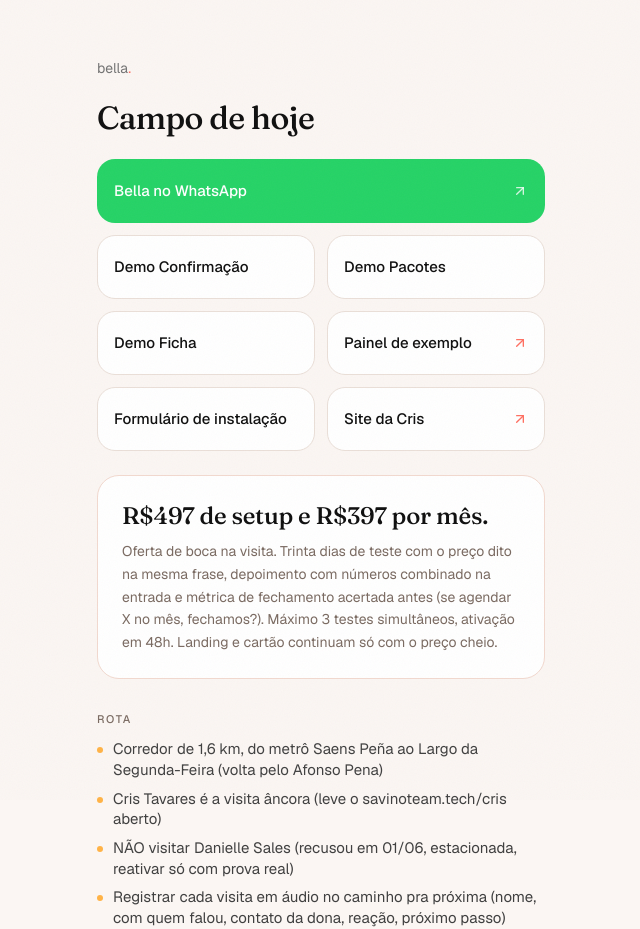
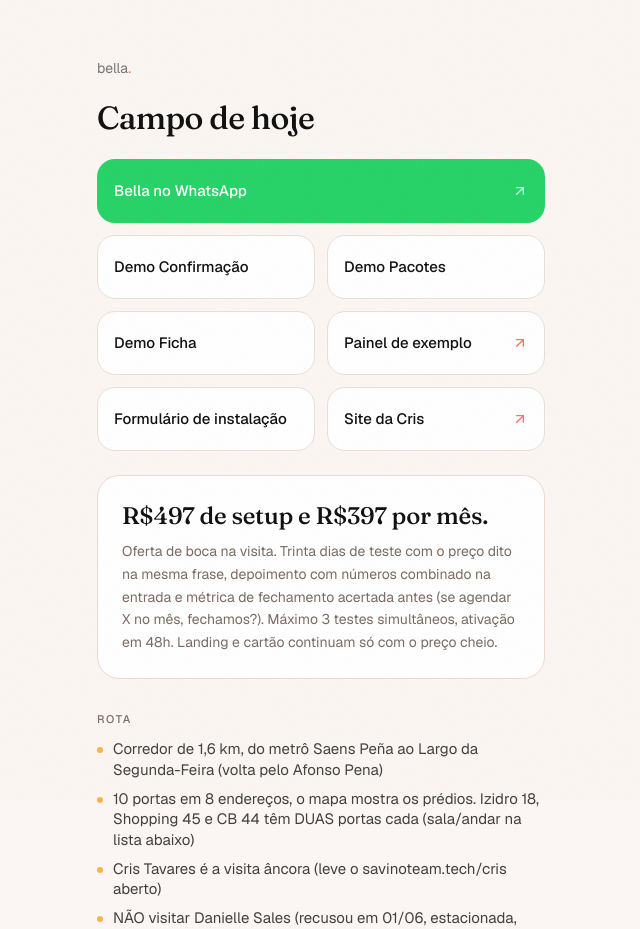
Before and after one commit to savinoo/bella-landing, a Next.js app: page /campo in a window 1280 px wide. Shown: the top 929 px of the page, without its empty margins (319-959 px from the left). Built offline with nearby package versions, Linux system fonts and the light colour scheme.

Commit message:
docs(campo): nota 10 portas em 8 enderecos no mapa

```diff
--- a/app/campo/page.tsx
+++ b/app/campo/page.tsx
@@ -27,6 +27,7 @@ const quickLinks = [
 
 const rota = [
   "Corredor de 1,6 km, do metrô Saens Peña ao Largo da Segunda-Feira (volta pelo Afonso Pena)",
+  "10 portas em 8 endereços, o mapa mostra os prédios. Izidro 18, Shopping 45 e CB 44 têm DUAS portas cada (sala/andar na lista abaixo)",
   "Cris Tavares é a visita âncora (leve o savinoteam.tech/cris aberto)",
   "NÃO visitar Danielle Sales (recusou em 01/06, estacionada, reativar só com prova real)",
   "Registrar cada visita em áudio no caminho pra próxima (nome, com quem falou, contato da dona, reação, próximo passo)",
```
